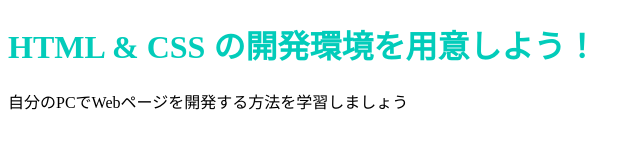
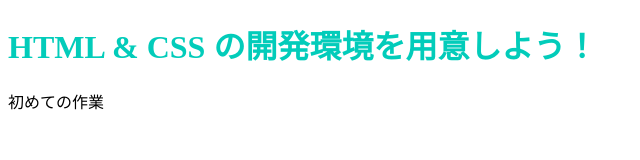
Before and after one commit to mihata0620/mihata0620.github.io, a plain HTML site: page index.html in a window 1280 px wide. Shown: the whole page, without its empty margins (0-640 px from the left). Drawn offline with Linux system fonts and the light colour scheme.

Commit message:
Update index.html

```diff
--- a/index.html
+++ b/index.html
@@ -7,6 +7,6 @@
   </head>
   <body>
     <h1 class="title">HTML & CSS の開発環境を用意しよう！</h1>
-    <p>自分のPCでWebページを開発する方法を学習しましょう</p>
+    <p>初めての作業</p>
   </body>
 </html>
```
